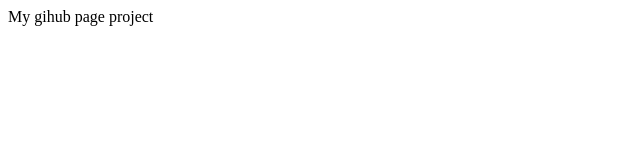
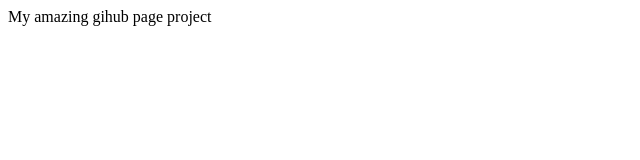
Before and after one commit to tdmichaelis/project-name, a plain HTML site: page index.html in a window 1280 px wide. Shown: the full height of the page, 0-640 px from the left. Drawn offline with Linux system fonts and the light colour scheme.

Commit message:
change text

```diff
--- a/index.html
+++ b/index.html
@@ -6,6 +6,6 @@
   <title>Document</title>
 </head>
 <body>
-  <div>My gihub page project</div>
+  <div>My amazing gihub page project</div>
 </body>
 </html>
```
